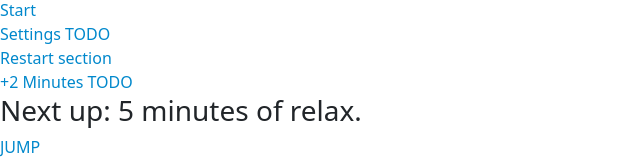
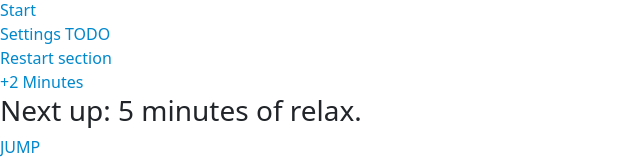
Before and after one commit to mikegaravani/TW-Project, a React (Vite) app in the folder client/: page /pomodoro in a window 1280 px wide. Shown: the part 223-383 px from the top of the page, without its empty margins (0-640 px from the left). Built offline with nearby package versions, Linux system fonts and the light colour scheme.

Commit message:
add pomo 2min functionality

```diff
--- a/client/src/components/pomodoro-components/PomodoroTimer.jsx
+++ b/client/src/components/pomodoro-components/PomodoroTimer.jsx
@@ -5,6 +5,7 @@ function PomodoroTimer({
   initialFocusTime = 30 * 60,
   initialRelaxTime = 5 * 60,
   onStateChange,
+  defaultMinutesToAdd = 2,
 }) {
   const [isFocus, setIsFocus] = useState(true);
   const [timeLeft, setTimeLeft] = useState(initialFocusTime);
@@ -35,6 +36,10 @@ function PomodoroTimer({
     }
   };
 
+  const addMinutes = (minutes) => {
+    setTimeLeft((prev) => prev + minutes * 60);
+  };
+
   useEffect(() => {
     let timer;
     if (isRunning && timeLeft > 0) {
@@ -62,7 +67,9 @@ function PomodoroTimer({
         <br />
         <button onClick={resetTimer}>Restart section</button>
         <br />
-        <button>+2 Minutes TODO</button>
+        <button onClick={() => addMinutes(defaultMinutesToAdd)}>
+          +{defaultMinutesToAdd} Minutes
+        </button>
         <br />
         <div>
           <h3>
```
